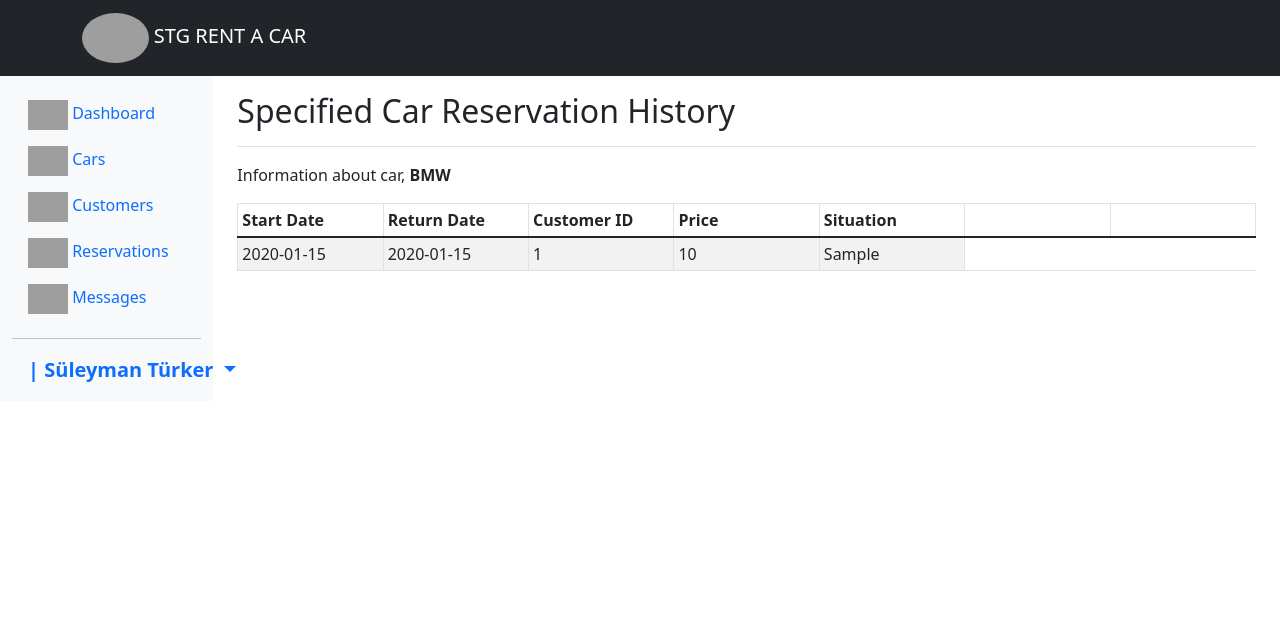
After one commit to stguner/CarRental, a PHP site: page /admin_car_reservations.php?car_id=1 in a window 1280 px wide. The commit adds this page. Shown: the top 641 px of the page. Run offline with PHP 8.4, Linux system fonts and the light colour scheme; a user stored in the database is signed in; data comes from the database, SQL or seed files in the repository; tables that the repository leaves empty hold one stand-in row (values such as "Sample post"); grey boxes are pictures that could not be loaded.

Commit message:
Option 3 added

```diff
--- /dev/null
+++ b/php/admin_car_reservations.php
@@ -0,0 +1,97 @@
+<?php
+include 'admin_navbar.php';
+$kullanicisor=$conn->prepare("SELECT * FROM reservations where carid=:id");
+$kullanicisor->execute(array(
+  'id' => $_GET['car_id']
+  ));
+
+  $arabasor=$conn->prepare("SELECT * FROM cars where car_id=:id");
+  $arabasor->execute(array(
+    'id' => $_GET['car_id']
+    ));
+    $arabacek=$arabasor->fetch(PDO::FETCH_ASSOC);
+?>
+
+<main class="col-md-9 ms-sm-auto col-lg-10 px-md-4">
+  <div class="chartjs-size-monitor">
+    <div class="chartjs-size-monitor-expand">
+      <div class=""></div>
+    </div>
+    <div class="chartjs-size-monitor-shrink">
+      <div class=""></div>
+    </div>
+  </div>
+  <div class="d-flex justify-content-between flex-wrap flex-md-nowrap align-items-center pt-3 pb-2 mb-3 border-bottom">
+    <h1 class="h2">Specified Car Reservation History</h1>
+
+  </div>
+  <!-- CONTENT -->
+  <p> Information about car, <strong> <?php echo $arabacek['name'] ?></strong></p>
+  <table id="datatable-responsive" style="table-layout:fixed;width=100%;" class="table table-striped table-bordered dt-responsive nowrap table-sm table-condensed" cellspacing="0">
+                <thead>
+                  <tr>
+                    <th>Start Date</th>
+                    <th>Return Date</th>
+                    <th>Customer ID</th>
+                    <th>Price</th>
+                    <th>Situation</th>
+                    <th></th>
+                    <th></th>
+                  </tr>
+                </thead>
+
+                <tbody>
+
+                  <?php
+
+                while($kullanicicek=$kullanicisor->fetch(PDO::FETCH_ASSOC)) {?>
+
+
+                  <tr>
+
+                    <td style="overflow:hidden;
+                              white-space:nowrap; ">
+                      <?php echo $kullanicicek['startDate'] ?>
+                    </td>
+                    <td style="overflow:hidden;
+                              white-space:nowrap; ">
+                      <?php echo $kullanicicek['returnDate'] ?>
+                    </td>
+                    <td style="overflow:hidden;
+                              white-space:nowrap; ">
+                      <?php echo $kullanicicek['customerid'] ?>
+                    </td>
+                    <td style="overflow:hidden;
+                              white-space:nowrap; ">
+                      <?php echo $kullanicicek['price'] ?>
+                    </td>
+                    <td style="overflow:hidden;
+                              white-space:nowrap; ">
+                      <?php echo $kullanicicek['situation'] ?>
+                    </td>
+                  </tr>
+
+
+
+                  <?php  }
+
+                ?>
+
+
+                </tbody>
+              </table>
+
+
+  <!-- CONTENT BİTİŞ -->
+
+</main>
+</div>
+</div>
+
+<script src="https://cdn.jsdelivr.net/npm/bootstrap@5.1.3/dist/js/bootstrap.bundle.min.js"
+  integrity="sha384-ka7Sk0Gln4gmtz2MlQnikT1wXgYsOg+OMhuP+IlRH9sENBO0LRn5q+8nbTov4+1p" crossorigin="anonymous"></script>
+
+<?php include 'fixed-footer.php'; ?>
+</body>
+
+</html>
--- a/php/admin_cars.php
+++ b/php/admin_cars.php
@@ -94,6 +94,10 @@ $arabasor=$conn->prepare("select * from cars");
         <tr>
           <td>
             <?php echo $arabacek['name'] ?>
+            <div class="col-md-5">
+                <center><a href="admin_car_reservations.php?car_id=<?php echo $arabacek['car_id'];?>&addStock=car_reservation"><button
+                      class="btn btn-success btn-xs">See Rents</button></a></center>
+              </div>
           </td>
           <td>
           <div class="row">
--- a/php/islem_admin_reservations.php
+++ b/php/islem_admin_reservations.php
@@ -235,4 +235,5 @@ if ($_GET['addStock']=="increase_totalCarNumber") {
 	}
 }
 
+
 ?>
```
